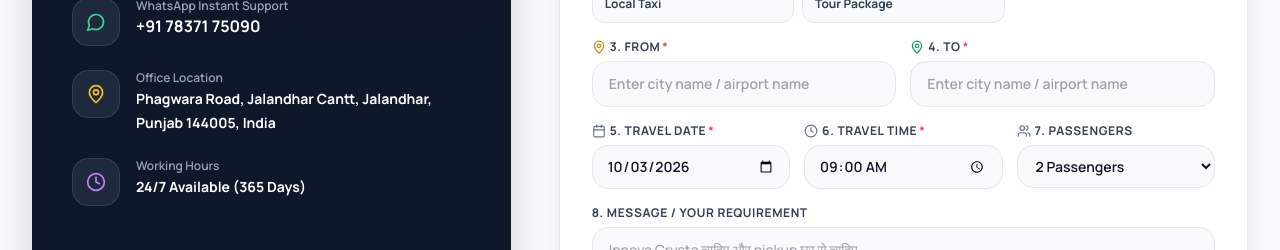
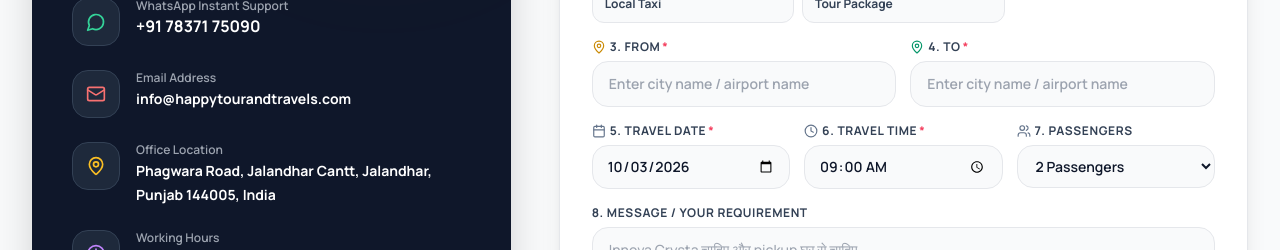
Before and after one commit to rohitmaurya07/happy-tour-travels, a React (Vite) app in the folder frontend/: page /contact in a window 1280 px wide. Shown: the part 702-952 px from the top of the page. Built offline with nearby package versions, Linux system fonts and the light colour scheme; no server answers.

Commit message:
added email option

```diff
--- a/frontend/src/components/Contact.jsx
+++ b/frontend/src/components/Contact.jsx
@@ -1,5 +1,5 @@
 import React from 'react';
-import { Phone, MessageCircle, MapPin, Clock } from 'lucide-react';
+import { Phone, MessageCircle, MapPin, Clock, Mail } from 'lucide-react';
 import { useSiteData } from '../context/SiteDataContext';
 import { bookOnWhatsApp } from '../utils/whatsapp';
 import Map from './Map';
@@ -74,6 +74,18 @@ export default function Contact() {
                 </div>
 
                 <div className="flex items-start space-x-4">
+                  <div className="w-12 h-12 rounded-2xl bg-slate-800 text-red-400 flex items-center justify-center flex-shrink-0 border border-slate-700">
+                    <Mail className="w-5 h-5" />
+                  </div>
+                  <div>
+                    <span className="text-xs text-gray-400 font-semibold block">Email Address</span>
+                    <a href={`mailto:${siteConfig.email}`} className="text-sm font-bold text-white hover:text-red-400 transition-colors break-all">
+                      {siteConfig.email}
+                    </a>
+                  </div>
+                </div>
+
+                <div className="flex items-start space-x-4">
                   <div className="w-12 h-12 rounded-2xl bg-slate-800 text-amber-400 flex items-center justify-center flex-shrink-0 border border-slate-700">
                     <MapPin className="w-5 h-5" />
                   </div>
--- a/frontend/src/config/siteConfig.js
+++ b/frontend/src/config/siteConfig.js
@@ -9,6 +9,7 @@ export const siteConfig = {
   whatsappNumberFormatted: "+91 78371 75090",
   phoneNumberFormatted: "+91 78371 75090",
   phoneNumber: "+91 78371 75090",
+  email: "info@happytourandtravels.com",
   address: "Phagwara Road, Jalandhar Cantt, Jalandhar, Punjab 144005, India",
 
   // Local SEO & Geographical Info
--- a/frontend/src/pages/admin/tabs/ContactTab.jsx
+++ b/frontend/src/pages/admin/tabs/ContactTab.jsx
@@ -37,7 +37,7 @@ export default function ContactTab() {
           </div>
           <h1 className="text-2xl font-bold font-nexa text-slate-900">Manage Contact & Location Information</h1>
           <p className="text-xs text-gray-500 font-medium mt-0.5">
-            Update phone numbers, WhatsApp click-to-chat numbers, office address, and Google Maps embed.
+            Update phone numbers, email addresses, WhatsApp click-to-chat details, office address, and Google Maps embed.
           </p>
         </div>
 
@@ -142,16 +142,29 @@ export default function ContactTab() {
 
             <div>
               <label className="block text-xs font-bold text-slate-700 uppercase tracking-wider mb-1">
-                Operating Hours
+                Email Address
               </label>
               <input
-                type="text"
-                value={formData.workingHours}
-                onChange={(e) => setFormData({ ...formData, workingHours: e.target.value })}
-                placeholder="24/7 Available (365 Days)"
+                type="email"
+                value={formData.email || ''}
+                onChange={(e) => setFormData({ ...formData, email: e.target.value })}
+                placeholder="info@happytourandtravels.com"
                 className="w-full p-3.5 bg-gray-50 border border-gray-200 rounded-xl font-bold text-slate-900 text-sm focus:outline-none focus:border-brand-yellow"
               />
             </div>
+          </div>
+
+          <div>
+            <label className="block text-xs font-bold text-slate-700 uppercase tracking-wider mb-1">
+              Operating Hours
+            </label>
+            <input
+              type="text"
+              value={formData.workingHours}
+              onChange={(e) => setFormData({ ...formData, workingHours: e.target.value })}
+              placeholder="24/7 Available (365 Days)"
+              className="w-full p-3.5 bg-gray-50 border border-gray-200 rounded-xl font-bold text-slate-900 text-sm focus:outline-none focus:border-brand-yellow"
+            />
           </div>
 
         </div>
```
Also changed, not shown: 2 other files (tests, documents, lock files or other folders).
